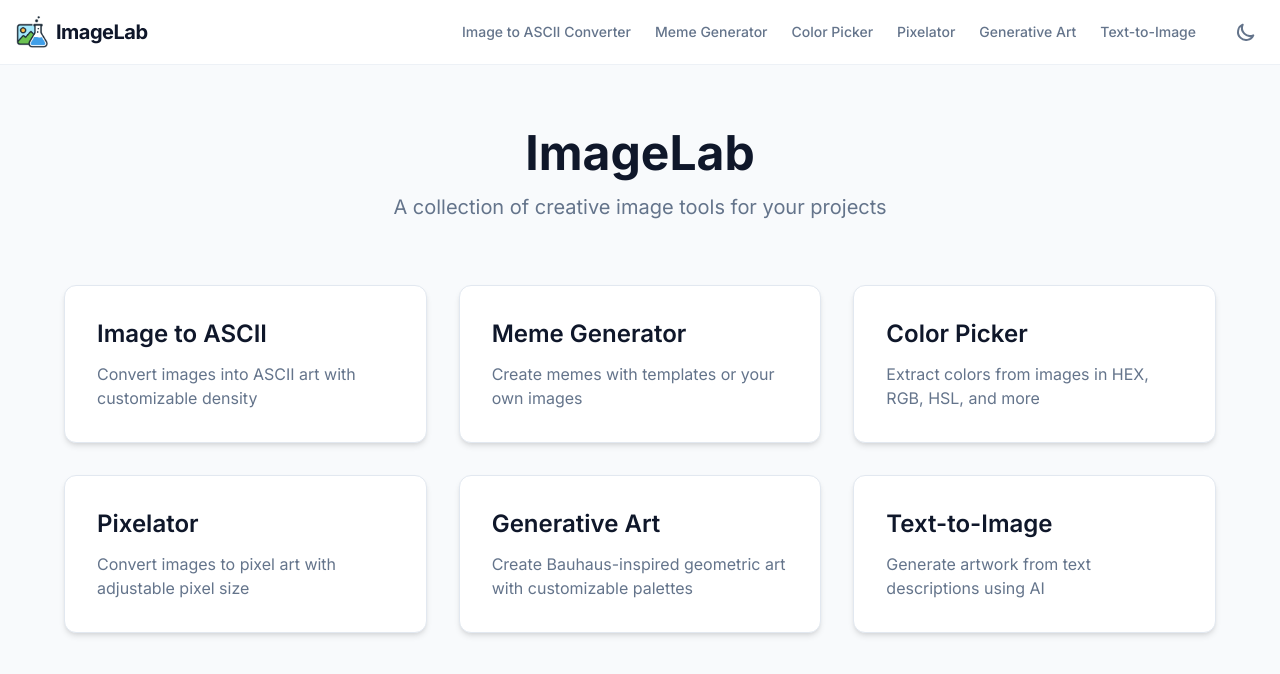
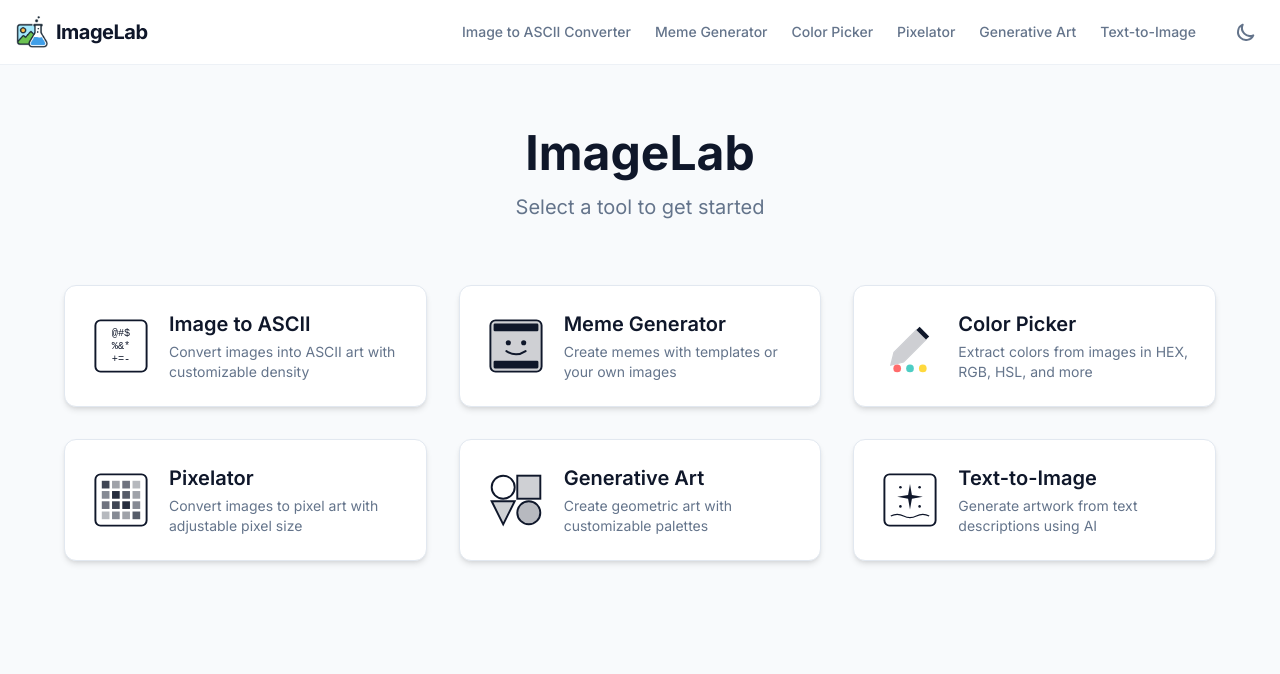
Before and after one commit to pederespen/imagelab, a Next.js app: page / in a window 1280 px wide. Shown: the top 674 px of the page. Built offline with nearby package versions, Linux system fonts and the light colour scheme.

Commit message:
add custom svgs to dashboard

```diff
--- a/app/ascii/page.tsx
+++ b/app/ascii/page.tsx
@@ -4,7 +4,7 @@ export default function AsciiPage() {
   return (
     <div className="h-[calc(100vh-4rem)] bg-background overflow-auto">
       <div className="max-w-7xl mx-auto p-6">
-        <h1 className="text-3xl font-bold text-foreground mb-3">Image to ASCII</h1>
+        <h1 className="text-3xl font-bold text-foreground mb-2">Image to ASCII</h1>
         <AsciiConverter />
       </div>
     </div>
--- a/app/generative/page.tsx
+++ b/app/generative/page.tsx
@@ -2,7 +2,7 @@ import GenerativeArt from '@/components/tools/GenerativeArt'
 
 export const metadata = {
   title: 'Generative Art - ImageLab',
-  description: 'Create Bauhaus-inspired geometric art with customizable palettes',
+  description: 'Create geometric art with customizable palettes',
 }
 
 export default function GenerativePage() {
--- a/app/page.tsx
+++ b/app/page.tsx
@@ -2,32 +2,45 @@
 
 import { useState, useEffect } from 'react'
 import Link from 'next/link'
+import {
+  AsciiIcon,
+  MemeIcon,
+  ColorPickerIcon,
+  PixelatorIcon,
+  GenerativeArtIcon,
+  TextToImageIcon,
+} from '@/components/icons/ToolIcons'
 
 const tools = [
   {
     name: 'Image to ASCII',
     description: 'Convert images into ASCII art with customizable density',
     href: '/ascii',
+    icon: AsciiIcon,
   },
   {
     name: 'Meme Generator',
     description: 'Create memes with templates or your own images',
     href: '/meme',
+    icon: MemeIcon,
   },
   {
     name: 'Color Picker',
     description: 'Extract colors from images in HEX, RGB, HSL, and more',
     href: '/colorpicker',
+    icon: ColorPickerIcon,
   },
   {
     name: 'Pixelator',
     description: 'Convert images to pixel art with adjustable pixel size',
     href: '/pixelator',
+    icon: PixelatorIcon,
   },
   {
     name: 'Generative Art',
-    description: 'Create Bauhaus-inspired geometric art with customizable palettes',
+    description: 'Create geometric art with customizable palettes',
     href: '/generative',
+    icon: GenerativeArtIcon,
   },
 ]
 
@@ -45,50 +58,73 @@ export default function Home() {
       <div className="container mx-auto px-4 py-16">
         <header className="text-center mb-16">
           <h1 className="text-5xl font-bold text-foreground mb-4">ImageLab</h1>
-          <p className="text-xl text-muted-foreground">
-            A collection of creative image tools for your projects
-          </p>
+          <p className="text-xl text-muted-foreground">Select a tool to get started</p>
         </header>
 
         <div className="grid md:grid-cols-2 lg:grid-cols-3 gap-8 max-w-6xl mx-auto">
-          {tools.map(tool => (
+          {tools.map(tool => {
+            const Icon = tool.icon
+            return (
               <Link
                 key={tool.href}
                 href={tool.href}
-              className="group bg-card rounded-xl shadow-md hover:shadow-xl transition-all duration-300 p-8 border border-card-border hover:border-border"
+                className="group bg-card rounded-xl shadow-md hover:shadow-xl transition-all duration-300 p-6 border border-card-border hover:border-border"
               >
-              <h2 className="text-2xl font-semibold text-foreground mb-3 group-hover:text-primary transition-colors">
+                <div className="flex items-center gap-4">
+                  <Icon className="w-16 h-16 text-primary flex-shrink-0 group-hover:scale-110 transition-transform" />
+                  <div className="flex-1 min-w-0">
+                    <h2 className="text-xl font-semibold text-foreground mb-1 group-hover:text-primary transition-colors">
                       {tool.name}
                     </h2>
-              <p className="text-muted-foreground">{tool.description}</p>
+                    <p className="text-sm text-muted-foreground">{tool.description}</p>
+                  </div>
+                </div>
               </Link>
-          ))}
+            )
+          })}
 
           {/* Text-to-Image Generator - requires WebGPU */}
           {webGPUSupported === true ? (
             <Link
               href="/text-to-image"
-              className="group bg-card rounded-xl shadow-md hover:shadow-xl transition-all duration-300 p-8 border border-card-border hover:border-border"
+              className="group bg-card rounded-xl shadow-md hover:shadow-xl transition-all duration-300 p-6 border border-card-border hover:border-border"
             >
-              <h2 className="text-2xl font-semibold text-foreground mb-3 group-hover:text-primary transition-colors">
+              <div className="flex items-center gap-4">
+                <TextToImageIcon className="w-16 h-16 text-primary flex-shrink-0 group-hover:scale-110 transition-transform" />
+                <div className="flex-1 min-w-0">
+                  <h2 className="text-xl font-semibold text-foreground mb-1 group-hover:text-primary transition-colors">
                     Text-to-Image
                   </h2>
-              <p className="text-muted-foreground">
-                Generate artwork from text descriptions using AI
-              </p>
-            </Link>
-          ) : webGPUSupported === false ? (
-            <div className="bg-card rounded-xl shadow-md p-8 border border-card-border opacity-50 cursor-not-allowed">
-              <h2 className="text-2xl font-semibold text-foreground mb-1">Text-to-Image</h2>
-              <p className="text-xs text-muted-foreground mb-3">Requires WebGPU (Chrome 113+)</p>
-              <p className="text-muted-foreground">
+                  <p className="text-sm text-muted-foreground">
                     Generate artwork from text descriptions using AI
                   </p>
                 </div>
+              </div>
+            </Link>
+          ) : webGPUSupported === false ? (
+            <div className="bg-card rounded-xl shadow-md p-6 border border-card-border opacity-50 cursor-not-allowed">
+              <div className="flex items-center gap-4">
+                <TextToImageIcon className="w-16 h-16 text-muted-foreground flex-shrink-0" />
+                <div className="flex-1 min-w-0">
+                  <h2 className="text-xl font-semibold text-foreground mb-0.5">Text-to-Image</h2>
+                  <p className="text-xs text-muted-foreground mb-1">
+                    Requires WebGPU (Chrome 113+)
+                  </p>
+                  <p className="text-sm text-muted-foreground">
+                    Generate artwork from text descriptions using AI
+                  </p>
+                </div>
+              </div>
+            </div>
           ) : (
-            <div className="bg-card rounded-xl shadow-md p-8 border border-card-border animate-pulse">
-              <div className="h-8 bg-secondary rounded w-3/4 mb-3" />
+            <div className="bg-card rounded-xl shadow-md p-6 border border-card-border animate-pulse">
+              <div className="flex items-center gap-4">
+                <div className="w-16 h-16 bg-secondary rounded flex-shrink-0" />
+                <div className="flex-1 min-w-0 space-y-2">
+                  <div className="h-6 bg-secondary rounded w-3/4" />
                   <div className="h-4 bg-secondary rounded w-full" />
+                </div>
+              </div>
             </div>
           )}
         </div>
--- /dev/null
+++ b/components/icons/ToolIcons.tsx
@@ -0,0 +1,206 @@
+// Simple SVG icons for each tool on the landing page
+
+export function AsciiIcon({ className = 'w-12 h-12' }: { className?: string }) {
+  return (
+    <svg viewBox="0 0 100 100" fill="none" xmlns="http://www.w3.org/2000/svg" className={className}>
+      {/* Grid pattern representing ASCII characters */}
+      <rect
+        x="10"
+        y="10"
+        width="80"
+        height="80"
+        rx="8"
+        className="stroke-current"
+        strokeWidth="3"
+        fill="none"
+      />
+      <text
+        x="50"
+        y="35"
+        fontSize="16"
+        fontFamily="monospace"
+        textAnchor="middle"
+        className="fill-current"
+      >
+        @#$
+      </text>
+      <text
+        x="50"
+        y="55"
+        fontSize="16"
+        fontFamily="monospace"
+        textAnchor="middle"
+        className="fill-current"
+      >
+        %&*
+      </text>
+      <text
+        x="50"
+        y="75"
+        fontSize="16"
+        fontFamily="monospace"
+        textAnchor="middle"
+        className="fill-current"
+      >
+        +=-
+      </text>
+    </svg>
+  )
+}
+
+export function MemeIcon({ className = 'w-12 h-12' }: { className?: string }) {
+  return (
+    <svg viewBox="0 0 100 100" fill="none" xmlns="http://www.w3.org/2000/svg" className={className}>
+      {/* Image frame with text bars */}
+      <rect x="10" y="10" width="80" height="80" rx="8" className="fill-current opacity-20" />
+      <rect
+        x="10"
+        y="10"
+        width="80"
+        height="80"
+        rx="8"
+        className="stroke-current"
+        strokeWidth="3"
+        fill="none"
+      />
+
+      {/* Top text bar */}
+      <rect x="15" y="15" width="70" height="12" rx="2" className="fill-current" />
+
+      {/* Bottom text bar */}
+      <rect x="15" y="73" width="70" height="12" rx="2" className="fill-current" />
+
+      {/* Emoji-like face */}
+      <circle cx="38" cy="45" r="4" className="fill-current" />
+      <circle cx="62" cy="45" r="4" className="fill-current" />
+      <path
+        d="M 35 58 Q 50 68 65 58"
+        className="stroke-current"
+        strokeWidth="3"
+        fill="none"
+        strokeLinecap="round"
+      />
+    </svg>
+  )
+}
+
+export function ColorPickerIcon({ className = 'w-12 h-12' }: { className?: string }) {
+  return (
+    <svg viewBox="0 0 100 100" fill="none" xmlns="http://www.w3.org/2000/svg" className={className}>
+      {/* Eyedropper tool */}
+      <path d="M 65 20 L 80 35 L 75 40 L 60 25 Z" className="fill-current" />
+      <path
+        d="M 60 25 L 25 60 L 20 80 L 40 75 L 75 40 Z"
+        className="stroke-current fill-current opacity-20"
+        strokeWidth="2"
+      />
+
+      {/* Color swatches at bottom */}
+      <circle cx="30" cy="85" r="6" fill="#FF6B6B" />
+      <circle cx="50" cy="85" r="6" fill="#4ECDC4" />
+      <circle cx="70" cy="85" r="6" fill="#FFD93D" />
+    </svg>
+  )
+}
+
+export function PixelatorIcon({ className = 'w-12 h-12' }: { className?: string }) {
+  return (
+    <svg viewBox="0 0 100 100" fill="none" xmlns="http://www.w3.org/2000/svg" className={className}>
+      {/* Pixelated design - grid of squares */}
+      <rect
+        x="10"
+        y="10"
+        width="80"
+        height="80"
+        rx="8"
+        className="stroke-current"
+        strokeWidth="3"
+        fill="none"
+      />
+
+      {/* Pixel grid pattern */}
+      <rect x="20" y="20" width="12" height="12" className="fill-current opacity-80" />
+      <rect x="36" y="20" width="12" height="12" className="fill-current opacity-40" />
+      <rect x="52" y="20" width="12" height="12" className="fill-current opacity-60" />
+      <rect x="68" y="20" width="12" height="12" className="fill-current opacity-30" />
+
+      <rect x="20" y="36" width="12" height="12" className="fill-current opacity-50" />
+      <rect x="36" y="36" width="12" height="12" className="fill-current opacity-90" />
+      <rect x="52" y="36" width="12" height="12" className="fill-current opacity-70" />
+      <rect x="68" y="36" width="12" height="12" className="fill-current opacity-40" />
+
+      <rect x="20" y="52" width="12" height="12" className="fill-current opacity-60" />
+      <rect x="36" y="52" width="12" height="12" className="fill-current opacity-80" />
+      <rect x="52" y="52" width="12" height="12" className="fill-current opacity-90" />
+      <rect x="68" y="52" width="12" height="12" className="fill-current opacity-50" />
+
+      <rect x="20" y="68" width="12" height="12" className="fill-current opacity-30" />
+      <rect x="36" y="68" width="12" height="12" className="fill-current opacity-50" />
+      <rect x="52" y="68" width="12" height="12" className="fill-current opacity-40" />
+      <rect x="68" y="68" width="12" height="12" className="fill-current opacity-70" />
+    </svg>
+  )
+}
+
+export function GenerativeArtIcon({ className = 'w-12 h-12' }: { className?: string }) {
+  return (
+    <svg viewBox="0 0 100 100" fill="none" xmlns="http://www.w3.org/2000/svg" className={className}>
+      {/* Geometric Bauhaus-inspired design */}
+      <circle cx="30" cy="30" r="18" className="stroke-current" strokeWidth="3" fill="none" />
+      <rect x="52" y="12" width="36" height="36" className="fill-current opacity-20" />
+      <rect
+        x="52"
+        y="12"
+        width="36"
+        height="36"
+        className="stroke-current"
+        strokeWidth="3"
+        fill="none"
+      />
+
+      <circle cx="70" cy="70" r="18" className="fill-current opacity-30" />
+      <circle cx="70" cy="70" r="18" className="stroke-current" strokeWidth="3" fill="none" />
+
+      <path d="M 12 52 L 30 88 L 48 52 Z" className="fill-current opacity-20" />
+      <path d="M 12 52 L 30 88 L 48 52 Z" className="stroke-current" strokeWidth="3" fill="none" />
+    </svg>
+  )
+}
+
+export function TextToImageIcon({ className = 'w-12 h-12' }: { className?: string }) {
+  return (
+    <svg viewBox="0 0 100 100" fill="none" xmlns="http://www.w3.org/2000/svg" className={className}>
+      {/* AI sparkle/magic wand concept */}
+      <rect
+        x="10"
+        y="10"
+        width="80"
+        height="80"
+        rx="8"
+        className="stroke-current"
+        strokeWidth="3"
+        fill="none"
+      />
+
+      {/* Central star/sparkle */}
+      <path
+        d="M 50 25 L 53 42 L 70 45 L 53 48 L 50 65 L 47 48 L 30 45 L 47 42 Z"
+        className="fill-current"
+      />
+
+      {/* Small sparkles around */}
+      <circle cx="35" cy="30" r="2" className="fill-current" />
+      <circle cx="65" cy="30" r="2" className="fill-current" />
+      <circle cx="35" cy="60" r="2" className="fill-current" />
+      <circle cx="65" cy="60" r="2" className="fill-current" />
+
+      {/* AI wave pattern at bottom */}
+      <path
+        d="M 20 75 Q 30 70 40 75 T 60 75 T 80 75"
+        className="stroke-current"
+        strokeWidth="2"
+        fill="none"
+      />
+    </svg>
+  )
+}
--- a/components/tools/TextToImageGenerator.tsx
+++ b/components/tools/TextToImageGenerator.tsx
@@ -16,7 +16,7 @@ const MAIN_MODEL_FILE = 'language_model'
 
 export default function TextToImageGenerator() {
   const [subject, setSubject] = useState('')
-  const [styleId, setStyleId] = useState('impressionist')
+  const [styleId, setStyleId] = useState('none')
   const [status, setStatus] = useState<ModelStatus>('idle')
   const [error, setError] = useState<string | null>(null)
   const [loadingProgress, setLoadingProgress] = useState<{
@@ -146,14 +146,15 @@ export default function TextToImageGenerator() {
   // Initial state - prompt to load model
   if (status === 'idle' || status === 'checking') {
     return (
-      <Card className="p-8 text-center">
-        <Sparkles className="w-12 h-12 text-primary mx-auto mb-4" />
-        <h2 className="text-xl font-semibold text-foreground mb-2">Text-to-Image Generator</h2>
-        <p className="text-muted-foreground max-w-md mx-auto mb-4">
+      <div className="flex items-center justify-center min-h-[60vh] p-8">
+        <div className="text-center max-w-2xl">
+          <Sparkles className="w-16 h-16 text-primary mx-auto mb-6" />
+          <h2 className="text-3xl font-semibold text-foreground mb-4">Text-to-Image Generator</h2>
+          <p className="text-lg text-muted-foreground mb-4">
             Generate unique artwork from text descriptions using AI, powered by{' '}
             <span className="font-medium text-foreground">Janus-Pro-1B</span> from DeepSeek.
           </p>
-        <p className="text-sm text-muted-foreground max-w-md mx-auto mb-6">
+          <p className="text-sm text-muted-foreground mb-8">
             🔒 100% private — runs entirely in your browser using WebGPU. No data is sent to any
             server. The model (~1.4 GB) will be downloaded and cached locally.
           </p>
@@ -173,16 +174,18 @@ export default function TextToImageGenerator() {
           <p className="text-xs text-muted-foreground mt-4">
             First load may take 30-60 seconds. Subsequent visits will be faster.
           </p>
-      </Card>
+        </div>
+      </div>
     )
   }
 
   // Loading model
   if (status === 'loading') {
     return (
-      <Card className="p-8">
-        <h2 className="text-xl font-semibold text-foreground mb-4 text-center">Loading Model...</h2>
-        <p className="text-muted-foreground text-center mb-6">
+      <div className="flex items-center justify-center min-h-[60vh] p-8">
+        <div className="text-center max-w-2xl">
+          <h2 className="text-3xl font-semibold text-foreground mb-6">Loading Model...</h2>
+          <p className="text-lg text-muted-foreground mb-8">
             Downloading and initializing the AI model. This may take a minute.
           </p>
           <div className="max-w-lg mx-auto">
@@ -192,7 +195,6 @@ export default function TextToImageGenerator() {
                   <span className="text-foreground">Downloading model</span>
                   <span className="text-muted-foreground">
                     {loadingProgress.progress.toFixed(0)}%
-                  {loadingProgress.total > 0 && ` (${formatBytes(loadingProgress.total)})`}
                   </span>
                 </div>
                 <div className="w-full bg-secondary rounded-full h-3 overflow-hidden">
@@ -209,7 +211,8 @@ export default function TextToImageGenerator() {
               </div>
             )}
           </div>
-      </Card>
+        </div>
+      </div>
     )
   }
 
```
Also changed, not shown: lib/utils/text-to-image.ts (+8 -0 lines). Lines whose indentation alone changed are shown as unchanged.
